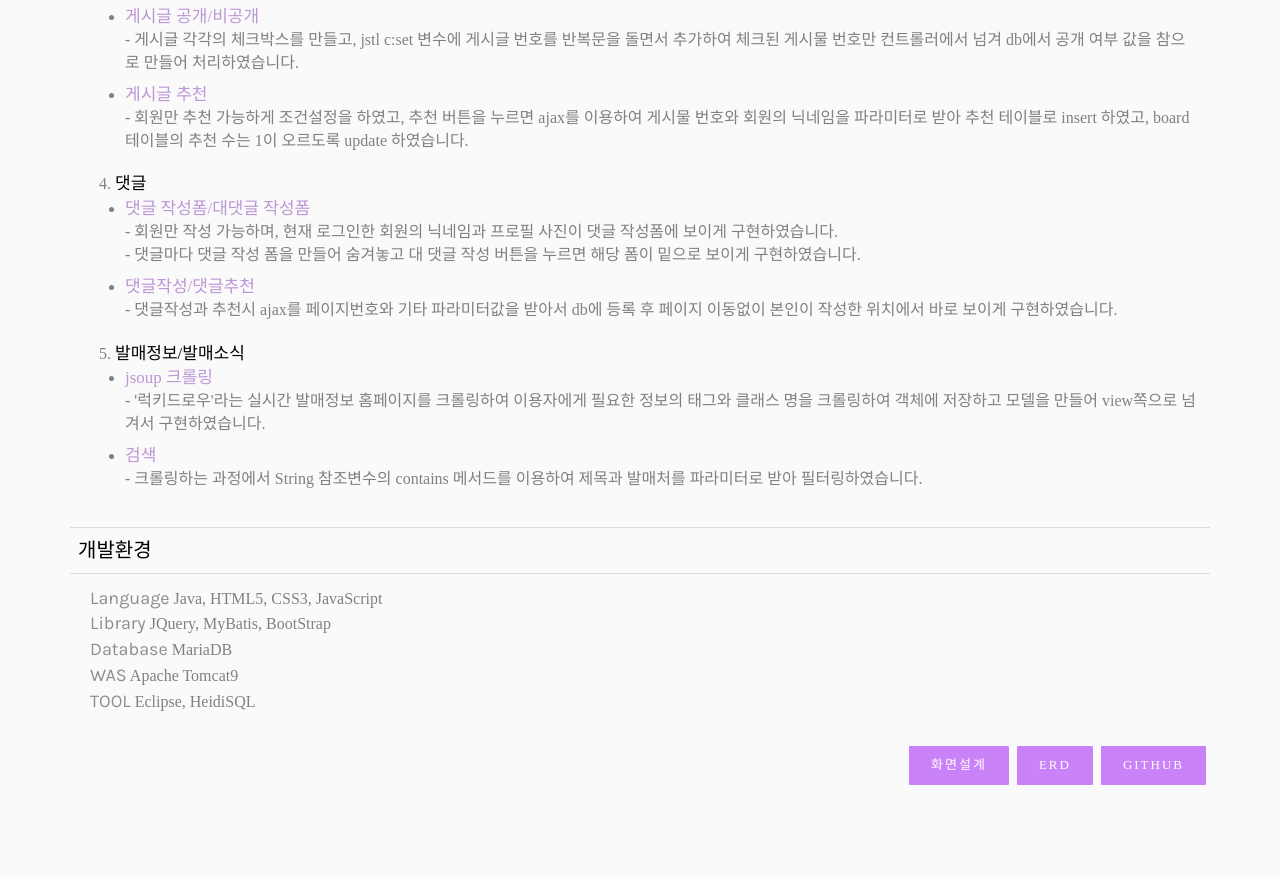
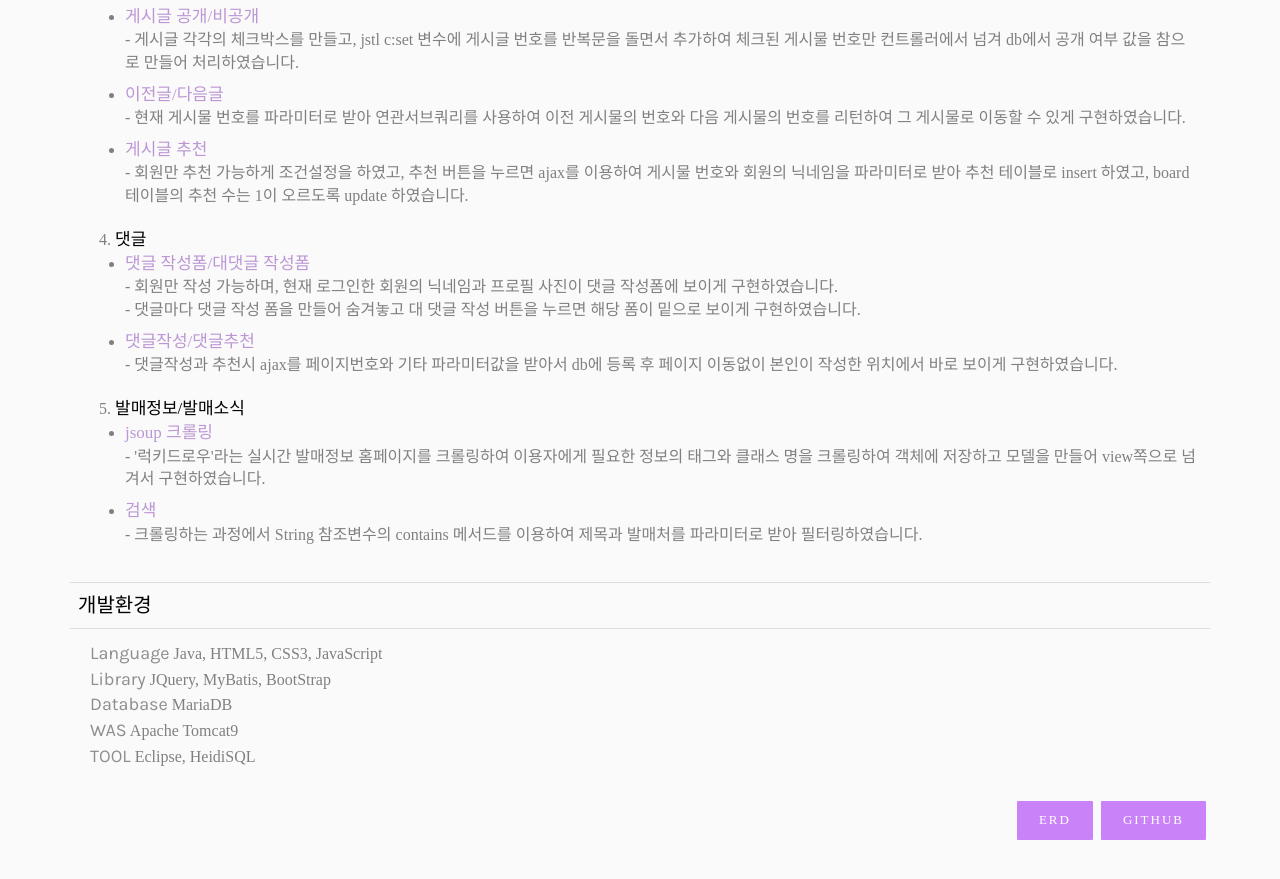
Before and after one commit to JinkyuJeong/JinkyuJeong.github.io, a plain HTML site: page index.html in a window 1280 px wide. Shown: the part 5061-5940 px from the top of the page. Drawn offline with nearby package versions, Linux system fonts and the light colour scheme; a web font is replaced by a local one.

Commit message:
Update index.html

```diff
--- a/index.html
+++ b/index.html
@@ -387,6 +387,9 @@
 																	<li><span class="s-title">게시글 공개/비공개</span>
 																		<div>- 게시글 각각의 체크박스를 만들고, jstl c:set 변수에 게시글 번호를 반복문을 돌면서 추가하여 체크된 게시물 번호만 컨트롤러에서 넘겨 db에서 공개 여부 값을 참으로 만들어 처리하였습니다.</div>
 																	</li>
+																	<li><span class="s-title">이전글/다음글</span>
+																		<div>- 현재 게시물 번호를 파라미터로 받아 연관서브쿼리를 사용하여 이전 게시물의 번호와 다음 게시물의 번호를 리턴하여 그 게시물로 이동할 수 있게 구현하였습니다.</div>
+																	</li>
 																	<li><span class="s-title">게시글 추천</span>
 																		<div>- 회원만 추천 가능하게 조건설정을 하였고, 추천 버튼을 누르면 ajax를 이용하여 게시물 번호와 회원의 닉네임을 파라미터로 받아 추천 테이블로 insert 하였고, board 테이블의 추천 수는 1이 오르도록 update 하였습니다.</div>
 																	</li>
@@ -430,7 +433,6 @@
 												</tr>
 											</table>
 											<div style="text-align: end;">
-												<a href="./images/UI & UX 통합.pdf" target="_blank" class="btn btn-primary">화면설계</a>
 												<a href="" onclick="toggleERD(); return false;" class="btn btn-primary">ERD</a>
 												<a href="https://github.com/goodee-project/58booking_b" target="_blank" class="btn btn-primary">Github</a>
 											</div>
```
